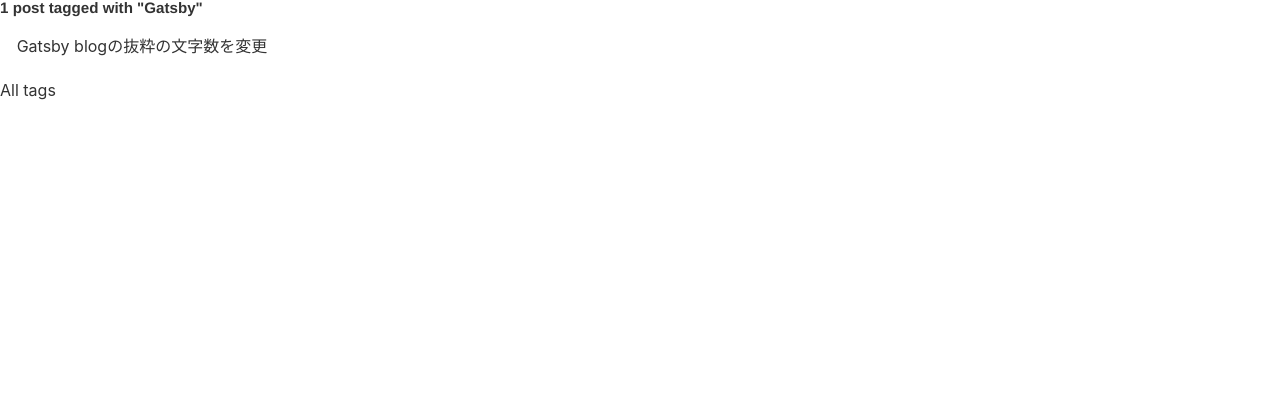
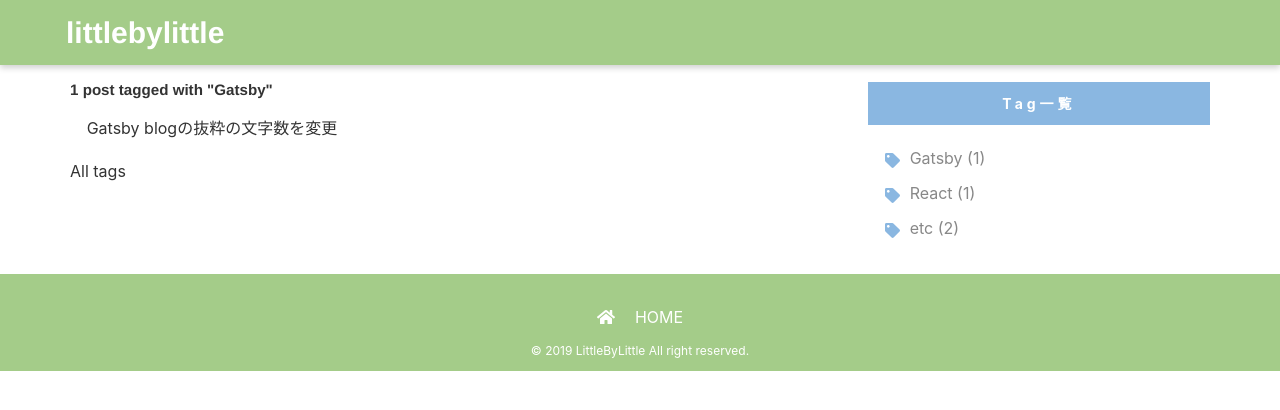
Before and after one commit to amagin006/gatsby-blog, a Gatsby site: page /tags/gatsby/ in a window 1280 px wide. Built offline with nearby package versions, Linux system fonts and the light colour scheme; Gatsby itself is replaced by a stand-in of ours; some packages are replaced by stand-ins of ours.

Commit message:
Add tag Layout

```diff
--- a/src/templates/tags.js
+++ b/src/templates/tags.js
@@ -5,13 +5,14 @@
 // Components
 import { Link, graphql } from "gatsby"
 const Tags = ({ pageContext, data }) => {
+  const { title } = data.site.siteMetadata
   const { tag } = pageContext
   const { edges, totalCount } = data.allMarkdownRemark
   const tagHeader = `${totalCount} post${
     totalCount === 1 ? "" : "s"
     } tagged with "${tag}"`
   return (
-    <div>
+    <Layout location={tag} title={title}>
       <h2>{tagHeader}</h2>
       <ul>
         {edges.map(({ node }) => {
@@ -25,7 +26,7 @@
         })}
       </ul>
       <Link to="/tags">All tags</Link>
-    </div>
+    </Layout>
   )
 }
 Tags.propTypes = {
```
